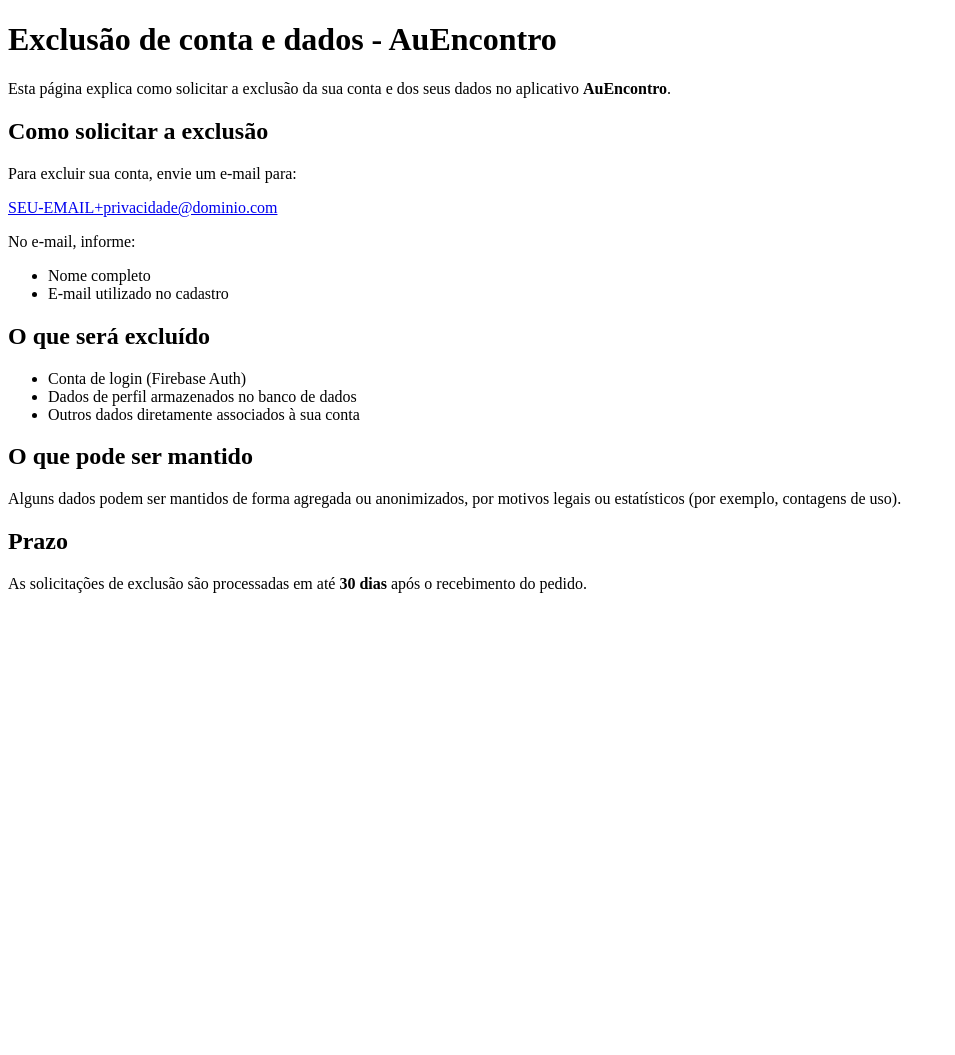
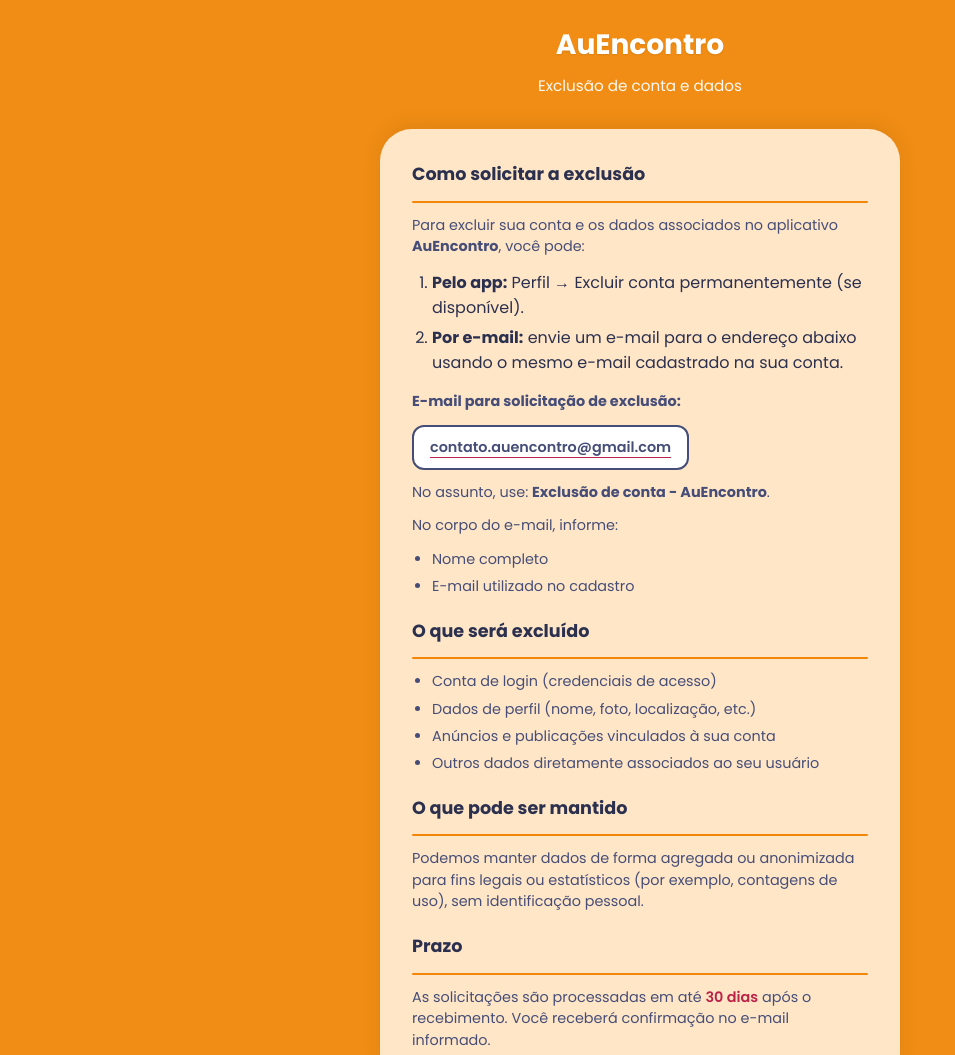
Before and after one commit to mateus3007/auencontro-account-deletion, a plain HTML site: page index.html in a window 1280 px wide. Shown: the top 1055 px of the page, without its empty margins (0-955 px from the left). Before the commit the page ends 800 px from the top, so only its background shows below. Drawn offline with Linux system fonts and the light colour scheme.

Commit message:
Página de exclusão com identidade AuEncontro

```diff
--- a/index.html
+++ b/index.html
@@ -2,48 +2,165 @@
 <html lang="pt-BR">
   <head>
     <meta charset="UTF-8" />
-    <title>Exclusão de conta - AuEncontro</title>
-    <meta name="viewport" content="width=device-width,initial-scale=1" />
+    <meta name="viewport" content="width=device-width, initial-scale=1" />
+    <title>Exclusão de conta e dados - AuEncontro</title>
+    <link rel="preconnect" href="https://fonts.googleapis.com" />
+    <link rel="preconnect" href="https://fonts.gstatic.com" crossorigin />
+    <link
+      href="https://fonts.googleapis.com/css2?family=Poppins:wght@400;600;700&display=swap"
+      rel="stylesheet"
+    />
+    <style>
+      * {
+        box-sizing: border-box;
+      }
+      body {
+        margin: 0;
+        min-height: 100vh;
+        font-family: 'Poppins', sans-serif;
+        background: #F18D14;
+        color: #2B304F;
+        padding-bottom: 2rem;
+      }
+      .header {
+        padding: 1.5rem 1.25rem 3rem;
+        text-align: center;
+      }
+      .header h1 {
+        margin: 0;
+        font-size: 1.5rem;
+        font-weight: 700;
+        color: #fff;
+        text-shadow: 0 1px 2px rgba(0,0,0,0.1);
+      }
+      .header p {
+        margin: 0.5rem 0 0;
+        font-size: 0.95rem;
+        color: rgba(255,255,255,0.95);
+      }
+      .card {
+        margin: 0 1rem;
+        padding: 1.5rem 1.25rem;
+        background: #FFE6C7;
+        border-radius: 32px 32px 0 0;
+        min-height: 60vh;
+        box-shadow: 0 -4px 20px rgba(0,0,0,0.08);
+      }
+      .card h2 {
+        font-size: 1.1rem;
+        font-weight: 700;
+        color: #2B304F;
+        margin: 1.25rem 0 0.5rem;
+        padding-bottom: 0.35rem;
+      }
+      .card h2:first-child {
+        margin-top: 0;
+      }
+      .card hr {
+        border: none;
+        height: 2px;
+        background: #F18706;
+        margin: 0 0 0.75rem;
+        border-radius: 1px;
+      }
+      .card p, .card ul {
+        margin: 0 0 0.75rem;
+        font-size: 0.9rem;
+        line-height: 1.5;
+        color: #464E78;
+      }
+      .card ul {
+        padding-left: 1.25rem;
+      }
+      .card li {
+        margin-bottom: 0.35rem;
+      }
+      .card a {
+        color: #464E78;
+        font-weight: 600;
+        text-decoration: none;
+        border-bottom: 1px solid #BB2448;
+      }
+      .card a:hover {
+        color: #BB2448;
+      }
+      .email-box {
+        display: inline-block;
+        margin: 0.5rem 0;
+        padding: 0.6rem 1rem;
+        background: #fff;
+        border: 2px solid #464E78;
+        border-radius: 12px;
+        font-weight: 600;
+        color: #464E78;
+      }
+      .highlight {
+        color: #BB2448;
+        font-weight: 600;
+      }
+      @media (min-width: 600px) {
+        body { padding: 0; }
+        .card {
+          max-width: 520px;
+          margin: 0 auto;
+          border-radius: 32px;
+          padding: 2rem;
+        }
+        .header { padding-bottom: 2rem; }
+        .header h1 { font-size: 1.75rem; }
+      }
+    </style>
   </head>
   <body>
-    <main>
-      <h1>Exclusão de conta e dados - AuEncontro</h1>
+    <header class="header" role="banner">
+      <h1>AuEncontro</h1>
+      <p>Exclusão de conta e dados</p>
+    </header>
 
+    <main class="card" role="main">
+      <h2>Como solicitar a exclusão</h2>
+      <hr />
       <p>
-        Esta página explica como solicitar a exclusão da sua conta
-        e dos seus dados no aplicativo <strong>AuEncontro</strong>.
+        Para excluir sua conta e os dados associados no aplicativo
+        <strong>AuEncontro</strong>, você pode:
       </p>
-
-      <h2>Como solicitar a exclusão</h2>
-      <p>Para excluir sua conta, envie um e-mail para:</p>
-      <p>
-        <a href="mailto:SEU-EMAIL+privacidade@dominio.com">
-          SEU-EMAIL+privacidade@dominio.com
-        </a>
+      <ol style="padding-left: 1.25rem; margin: 0.5rem 0 1rem;">
+        <li><strong>Pelo app:</strong> Perfil → Excluir conta permanentemente (se disponível).</li>
+        <li><strong>Por e-mail:</strong> envie um e-mail para o endereço abaixo usando o mesmo e-mail cadastrado na sua conta.</li>
+      </ol>
+      <p><strong>E-mail para solicitação de exclusão:</strong></p>
+      <p class="email-box">
+        <a href="mailto:contato.auencontro@gmail.com?subject=Exclus%C3%A3o%20de%20conta%20-%20AuEncontro">contato.auencontro@gmail.com</a>
       </p>
-      <p>No e-mail, informe:</p>
+      <p>No assunto, use: <strong>Exclusão de conta - AuEncontro</strong>.</p>
+      <p>No corpo do e-mail, informe:</p>
       <ul>
         <li>Nome completo</li>
         <li>E-mail utilizado no cadastro</li>
       </ul>
 
       <h2>O que será excluído</h2>
+      <hr />
       <ul>
-        <li>Conta de login (Firebase Auth)</li>
-        <li>Dados de perfil armazenados no banco de dados</li>
-        <li>Outros dados diretamente associados à sua conta</li>
+        <li>Conta de login (credenciais de acesso)</li>
+        <li>Dados de perfil (nome, foto, localização, etc.)</li>
+        <li>Anúncios e publicações vinculados à sua conta</li>
+        <li>Outros dados diretamente associados ao seu usuário</li>
       </ul>
 
       <h2>O que pode ser mantido</h2>
+      <hr />
       <p>
-        Alguns dados podem ser mantidos de forma agregada ou anonimizados,
-        por motivos legais ou estatísticos (por exemplo, contagens de uso).
+        Podemos manter dados de forma agregada ou anonimizada para fins legais
+        ou estatísticos (por exemplo, contagens de uso), sem identificação pessoal.
       </p>
 
       <h2>Prazo</h2>
+      <hr />
       <p>
-        As solicitações de exclusão são processadas em até
-        <strong>30 dias</strong> após o recebimento do pedido.
+        As solicitações são processadas em até
+        <span class="highlight">30 dias</span>
+        após o recebimento. Você receberá confirmação no e-mail informado.
       </p>
     </main>
   </body>
```
